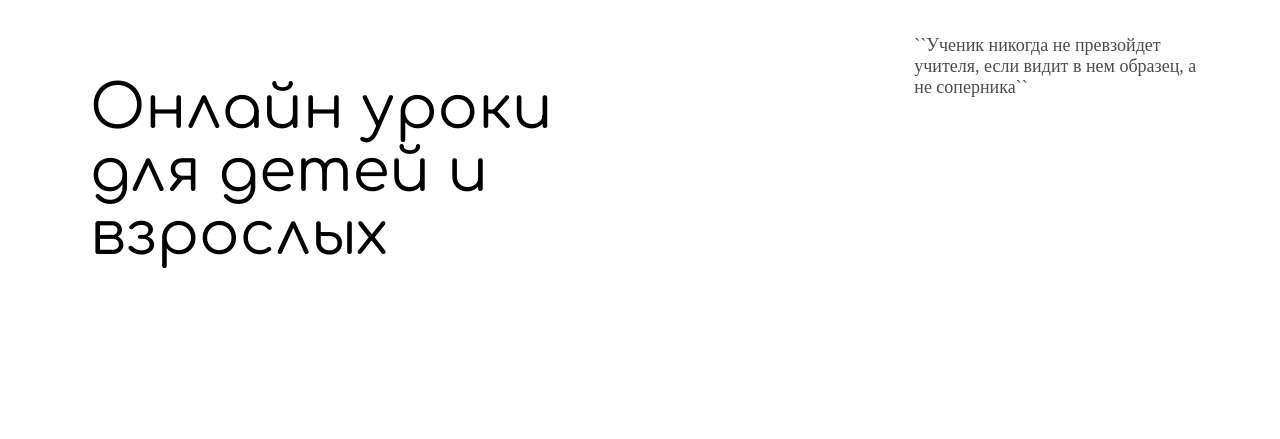
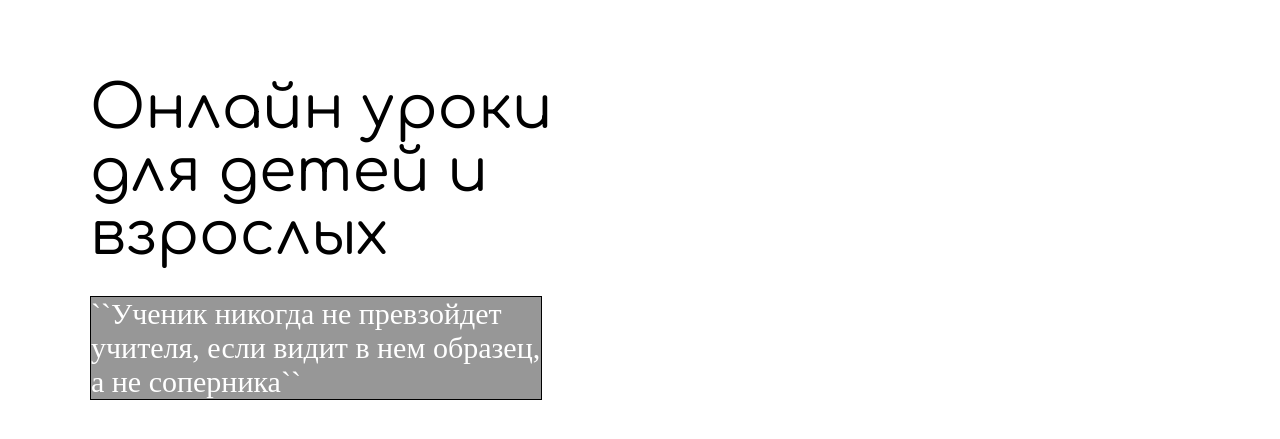
Before and after one commit to RobitM/NOmusic, a plain HTML site: page index1.html in a window 1280 px wide. Shown: the part 207-646 px from the top of the page. Drawn offline with Linux system fonts and the light colour scheme.

Commit message:
tttttttttttttttttt

```diff
--- a/index1.html
+++ b/index1.html
@@ -4,7 +4,7 @@
     <meta charset="UTF-8">
     <meta name="viewport" content="width=device-width, initial-scale=1.0">
     <title>ПЕДАГОГИ</title>
-    <link rel="stylesheet" href="style1.css">
+    <link rel="stylesheet" href="style.css">
     <link rel="preconnect" href="https://fonts.googleapis.com">
     <link rel="preconnect" href="https://fonts.gstatic.com" crossorigin>
     <link href="https://fonts.googleapis.com/css2?family=Comfortaa&display=swap" rel="stylesheet">
@@ -28,11 +28,9 @@
                     </li>
                 </ul>
             </div>
-            <div class="main">
-                <p class="main-text">Онлайн уроки для детей и взрослых</p>
-                <blockquote class="quote">
-                    ``Ученик никогда не превзойдет учителя, если видит в нем образец, а не соперника``
-                </blockquote>
+            <div class="main blya">
+                <p class="first">Онлайн уроки для детей и взрослых</p>
+                <p class="second">``Ученик никогда не превзойдет учителя, если видит в нем образец, а не соперника``</p>
             </div>
         </div>
     </div>
--- a/style.css
+++ b/style.css
@@ -1,5 +1,5 @@
 img {
-    border-radius: 120px;
+    border-radius: 50px;
     margin-left: 30px;
 }
 
@@ -104,6 +104,11 @@ ul {
     width: 110px;
     padding: 10px;
     background-color: gainsboro;
+    transition: all 0.8s ease 0s;
+}
+
+.but:hover {
+    background-color: red;
 }
 
 .but p {
@@ -134,3 +139,34 @@ ul {
     margin-left: 20px;
     margin-top: 50px;
 }
+
+.blya {
+    flex-direction: column;
+}
+
+.first {
+    font-weight: 500;
+    font-size: 60px;
+    line-height: 63px;
+    margin-left: 50px;
+    margin-bottom: 0px;
+
+    color: black;
+    font-family: 'Comfortaa', sans-serif;
+
+    width: 500px;
+}
+
+.second {
+    font-weight: 400;
+    font-size: 30px;
+    margin-left: 50px;
+    margin-bottom: 60px;
+
+    width: 450px;
+
+    color: #ffffff;
+
+    border: 1px solid black;
+    background-color: rgba(77, 77, 77, 0.582);
+}
--- a/style1.css
+++ /dev/null
@@ -1,82 +0,0 @@
-img {
-    border-radius: 120px;
-    margin-left: 30px;
-}
-
-.container {
-    max-width: 100%;
-    margin-left: auto;
-    margin-right: auto;
-
-    overflow: hidden;
-}
-
-body {
-    max-width: 1200px;
-    width: 100%;
-    margin: auto;
-    color: white;
-}
-
-.g1 {
-    background: url('./img/header') no-repeat center;
-    height: 100%;
-}
-
-.header {
-    display: flex;
-}
-
-.menu-list {
-    display: flex;
-    list-style-type: none;
-    margin-top: 50px;
-    margin-left: 60px;
-}
-
-.menu-item:not(:last-child) {
-    margin-right: 63px;
-}
-
-.menu-item a {
-    text-decoration: none;
-    color: white;
-    font-size: 18px;
-    border-bottom: 0;
-    border-radius: 5px;
-    font-family: 'Comfortaa', sans-serif;
-}
-
-.active {
-    font-weight: bold;
-}
-
-.main {
-    display: flex;
-    margin-top: 20px;
-}
-
-.main-text {
-    font-weight: 500;
-    font-size: 60px;
-    line-height: 63px;
-    margin-left: 50px;
-    margin-right: 300px;
-    margin-bottom: 120px;
-    color: black;
-    font-family: 'Comfortaa', sans-serif;
-}
-
-ul {
-    list-style-type: none;
-    font-family: 'Comfortaa', sans-serif;
-}
-
-.quote {
-    font-weight: 400;
-    font-size: 18px;
-    line-height: 21px;
-    opacity: 0.7;
-    margin-left: 0;
-    color: black;
-}
```
